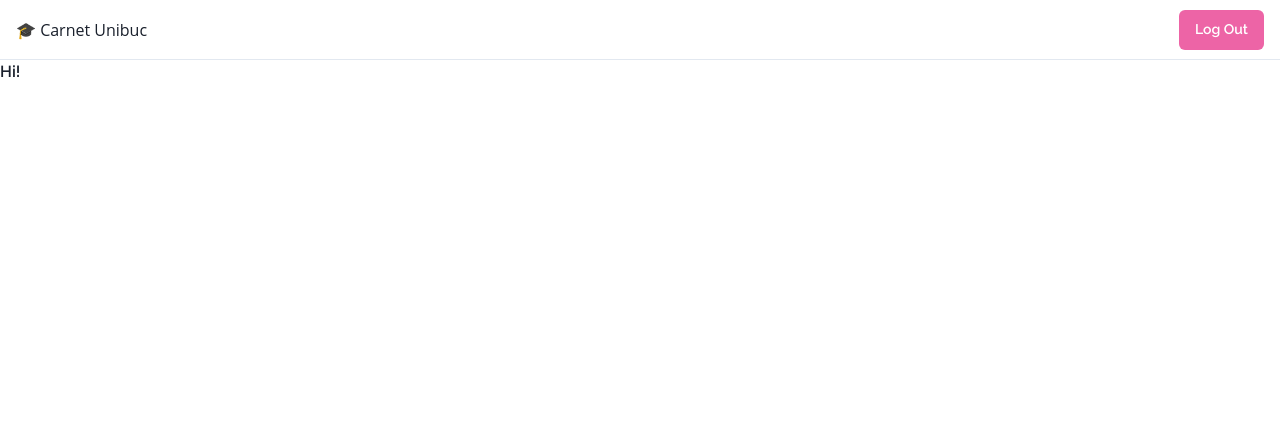
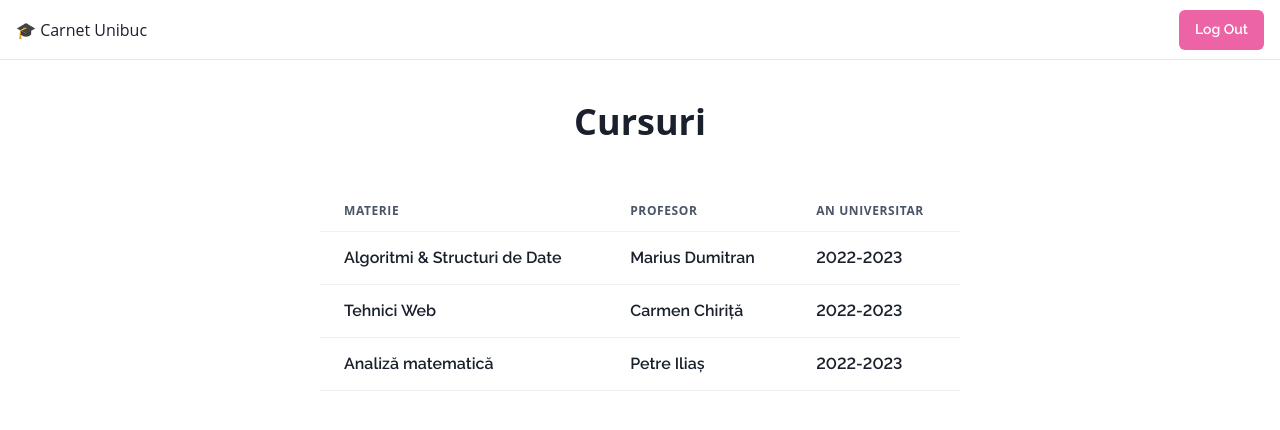
Before and after one commit to MOPS27/CarnetUnibuc-frontend, a React (Create React App) app: page /courses in a window 1280 px wide. Shown: the top 430 px of the page. Built offline with nearby package versions, Linux system fonts and the light colour scheme.

Commit message:
tabele generalizate pt paginile secretarului

```diff
--- a/src/App.tsx
+++ b/src/App.tsx
@@ -3,7 +3,7 @@ import { ChakraProvider } from "@chakra-ui/react";
 
 import theme from "./theme";
 import { DashSecretary } from "./pages/DashSecretary";
-import StudyPrograms from "./pages/StudyPrograms";
+import StudyPrograms from "./pages/secretary-pages/StudyProgramsPage";
 import {
   Routes,
   Route,
@@ -11,7 +11,11 @@ import {
   RouterProvider,
   createBrowserRouter,
 } from "react-router-dom";
-import RootPage from "./pages/RootPage";
+import RootPage from "./pages/templates/RootPage";
+import CoursesPage from "./pages/secretary-pages/CoursesPage";
+import StudyProgramsPage from "./pages/secretary-pages/StudyProgramsPage";
+import SubjectsPage from "./pages/secretary-pages/SubjectsPage";
+import StudentsPage from "./pages/secretary-pages/StudentsPage";
 
 const router = createBrowserRouter([
   {
@@ -19,24 +23,28 @@ const router = createBrowserRouter([
     element: <RootPage />,
     children: [
       {
+        index: true,
+        element: <DashSecretary />,
+      },
+      {
         path: "/secretary",
         element: <DashSecretary />,
       },
       {
         path: "/study-programs",
-        element: <StudyPrograms />,
+        element: <StudyProgramsPage />,
       },
       {
         path: "/courses",
-        element: <StudyPrograms />,
+        element: <CoursesPage />,
       },
       {
         path: "/subjects",
-        element: <StudyPrograms />,
+        element: <SubjectsPage />,
       },
       {
         path: "/students",
-        element: <StudyPrograms />,
+        element: <StudentsPage />,
       },
     ],
   },
--- /dev/null
+++ b/src/components/DataTable.tsx
@@ -0,0 +1,50 @@
+import {
+  Table,
+  TableContainer,
+  Tbody,
+  Td,
+  Th,
+  Thead,
+  Tr,
+} from "@chakra-ui/react";
+
+export interface IDataTableHeader {
+  name: string;
+  isNumeric?: boolean;
+}
+
+export type IDataTableRow = any[];
+
+export interface IDataTable {
+  headers: IDataTableHeader[];
+  rows: IDataTableRow[];
+}
+const component = (props: IDataTable) => {
+  const tableHeaders = props.headers.map((headerData) => (
+    <Th isNumeric={headerData.isNumeric ?? false}>{headerData.name}</Th>
+  ));
+
+  const tableRows = props.rows.map((rowData) => {
+    const cells = rowData.map((cellValue: any) => <Td>{cellValue}</Td>);
+    return (
+      <>
+        <Tr>{cells}</Tr>
+      </>
+    );
+  });
+
+  return (
+    <>
+      <TableContainer minWidth="50vw">
+        <Table variant="simple">
+          <Thead>
+            <Tr>{tableHeaders}</Tr>
+          </Thead>
+          <Tbody>{tableRows}</Tbody>
+        </Table>
+      </TableContainer>
+    </>
+  );
+};
+
+export default component;
--- a/src/pages/StudyPrograms.tsx
+++ /dev/null
@@ -1,4 +0,0 @@
-const module = () => {
-  return <h1>Hi!</h1>;
-};
-export default module;
--- /dev/null
+++ b/src/pages/secretary-pages/CoursesPage.tsx
@@ -0,0 +1,35 @@
+/**
+ * Cursuri - un curs este o instanta a unei materii, tinuta intr-un an de un anumit prof
+ * la care sunt inscrisi un numar de studenti
+ */
+import DataPageTemplate from "../templates/DataPageTemplate";
+import { IDataTableHeader } from "../../components/DataTable";
+
+const title = "Cursuri";
+
+const module = () => {
+  const headers: IDataTableHeader[] = [
+    {
+      name: "Materie",
+    },
+    {
+      name: "Profesor",
+    },
+    {
+      name: "An universitar",
+    },
+  ];
+
+  const rows = [
+    ["Algoritmi & Structuri de Date", "Marius Dumitran", "2022-2023"],
+    ["Tehnici Web", "Carmen Chiriță", "2022-2023"],
+    ["Analiză matematică", "Petre Iliaș", "2022-2023"],
+  ];
+
+  return (
+    <>
+      <DataPageTemplate title={title} headers={headers} rows={rows} />
+    </>
+  );
+};
+export default module;
--- /dev/null
+++ b/src/pages/secretary-pages/StudentsPage.tsx
@@ -0,0 +1,36 @@
+/**
+ * Studentii inscrisi in anul curent
+ */
+import DataPageTemplate from "../templates/DataPageTemplate";
+import { IDataTableHeader } from "../../components/DataTable";
+
+const title = "Studenți";
+
+const module = () => {
+  const headers: IDataTableHeader[] = [
+    {
+      name: "Nume",
+    },
+    {
+      name: "Prenume",
+    },
+    {
+      name: "Grupă",
+    },
+    {
+      name: "Adresa e-mail",
+    },
+  ];
+
+  const rows = [
+    ["Ion", "Popescu", "134", "Ion.Popescu@gmail.com"],
+    ["Ion", "Popescu", "144", "Ion.Popescu@gmail.com"],
+  ];
+
+  return (
+    <>
+      <DataPageTemplate title={title} headers={headers} rows={rows} />
+    </>
+  );
+};
+export default module;
--- /dev/null
+++ b/src/pages/secretary-pages/StudyProgramsPage.tsx
@@ -0,0 +1,33 @@
+/**
+ *  Programe de studii - mate/info/cti
+ */
+import DataPageTemplate from "../templates/DataPageTemplate";
+import { IDataTableHeader } from "../../components/DataTable";
+
+const module = () => {
+  const title = "Programe de studiu";
+  const headers: IDataTableHeader[] = [
+    {
+      name: "Nume program de studiu",
+    },
+    {
+      name: "Tip învățământ",
+    },
+    {
+      name: "Număr ani",
+    },
+  ];
+
+  const rows = [
+    ["Matematică", "Frecvență", 3],
+    ["Informatică", "Frecvență", 3],
+    ["Calculatoare și Tehnologia Informației", "Frecvență", 4],
+  ];
+
+  return (
+    <>
+      <DataPageTemplate title={title} headers={headers} rows={rows} />
+    </>
+  );
+};
+export default module;
--- /dev/null
+++ b/src/pages/secretary-pages/SubjectsPage.tsx
@@ -0,0 +1,30 @@
+/**
+ * Materii
+ */
+import DataPageTemplate from "../templates/DataPageTemplate";
+import { IDataTableHeader } from "../../components/DataTable";
+
+const module = () => {
+  const title = "Materii";
+  const headers: IDataTableHeader[] = [
+    {
+      name: "Nume materie",
+    },
+    {
+      name: "Număr credite",
+    },
+  ];
+
+  const rows = [
+    ["Algoritmi & Structuri de date", 6],
+    ["Tehnici Web", 3],
+    ["Analiză matematică", 5],
+  ];
+
+  return (
+    <>
+      <DataPageTemplate title={title} headers={headers} rows={rows} />
+    </>
+  );
+};
+export default module;
--- /dev/null
+++ b/src/pages/templates/DataPageTemplate.tsx
@@ -0,0 +1,20 @@
+import { Heading, VStack } from "@chakra-ui/react";
+import DataTable, { IDataTableHeader } from "../../components/DataTable";
+
+interface IDataPageTemplate {
+  title: string;
+  headers: IDataTableHeader[];
+  rows: any;
+}
+const component = (props: IDataPageTemplate) => {
+  return (
+    <>
+      <VStack>
+        <Heading padding="10">{props.title}</Heading>
+        <DataTable headers={props.headers} rows={props.rows} />
+      </VStack>
+    </>
+  );
+};
+
+export default component;
--- a/src/pages/RootPage.tsx
+++ b/src/pages/templates/RootPage.tsx
@@ -1,5 +1,5 @@
 import { Outlet } from "react-router";
-import Navbar from "../components/Navbar";
+import Navbar from "../../components/Navbar";
 
 const RootPage = () => {
   return (
```
Also changed, not shown: src/_old/StudyProgramsTable.tsx (added, +28 -0 lines), src/_old/StudyProgramsTableRow.tsx (added, +31 -0 lines).
